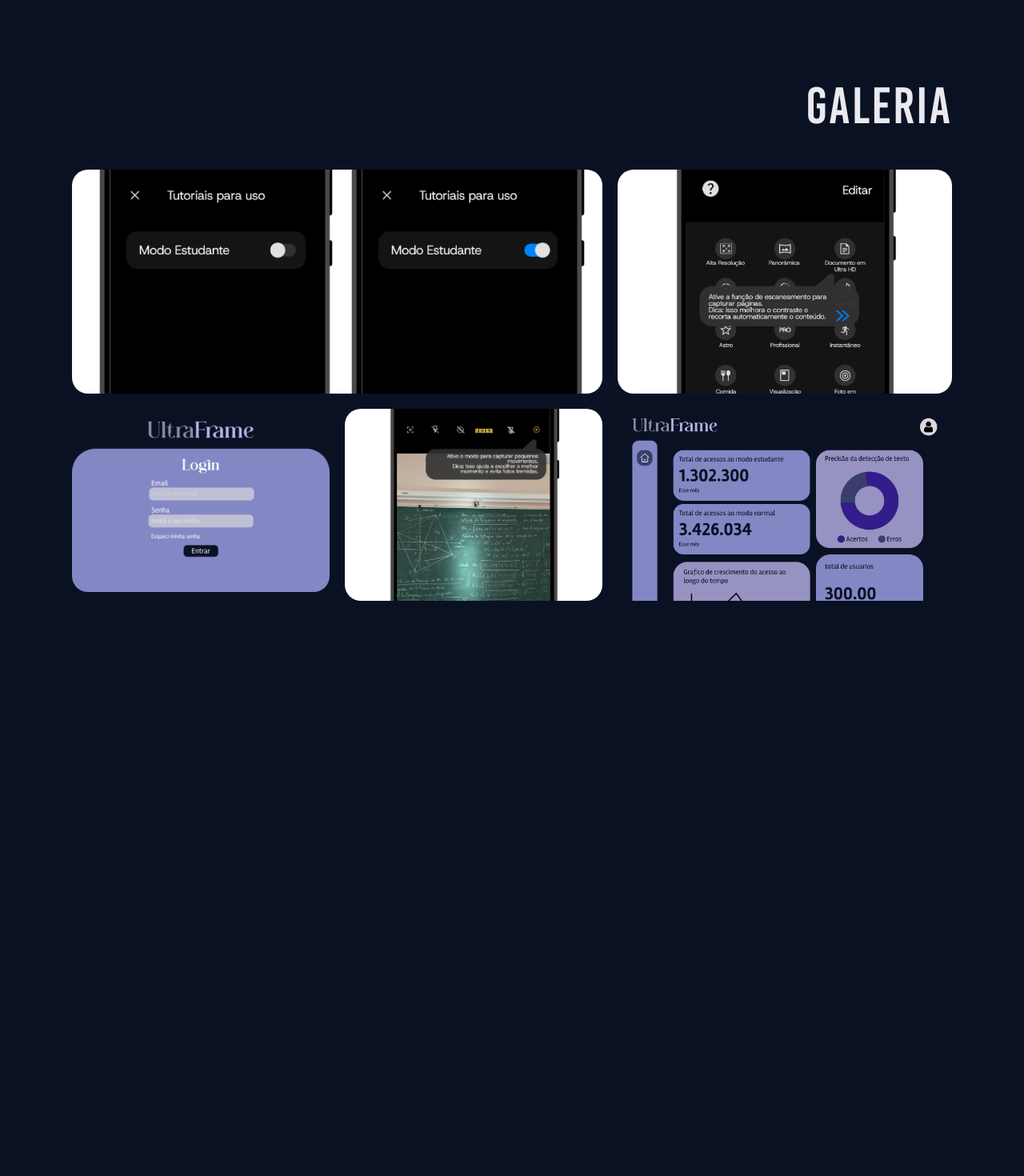
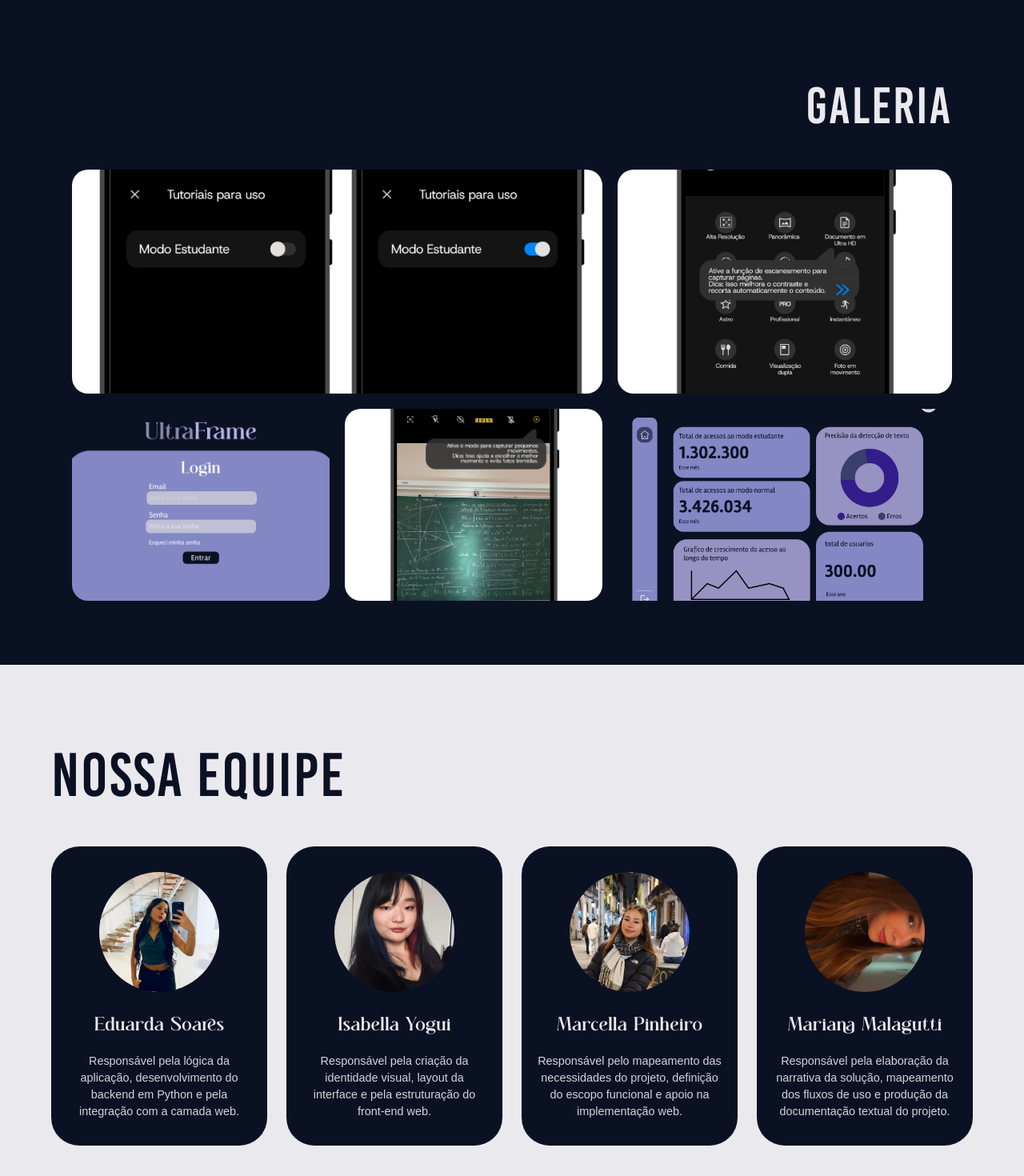
Before and after one commit to isabellayk/Sprint4_Front_Web, a React (Vite) app: page /SecaoEquipe in a window 1280 px wide. Shown: the part 2757-4227 px from the top of the page at 80% size. Before the commit the page ends 3588 px from the top, so only its background shows below. Built offline with nearby package versions, Linux system fonts and the light colour scheme; a web font is replaced by a local one.

Commit message:
feat: Fazendo secao Nossa Equipe e adicionando responsividade à galeria

```diff
--- a/src/App.jsx
+++ b/src/App.jsx
@@ -4,6 +4,7 @@
 import SecaoSolucao from './components/SecaoSolucao';
 import SecaoPub from './components/SecaoPub'
 import SecaoGaleria from './components/SecaoGaleria';
+import SecaoEquipe from './components/SecaoEquipe';
 import '../src/index.css';
 
 function App()  {
@@ -21,6 +22,8 @@
         <SecaoPub />
 
         <SecaoGaleria />
+
+        <SecaoEquipe />
       </body>
     </>
   )
--- /dev/null
+++ b/src/components/SecaoEquipe.jsx
@@ -0,0 +1,76 @@
+import React from 'react'
+
+function SecaoEquipe(){
+  return (
+    <>
+
+        <section className="w-full bg-[#EAE9EE] py-[5rem] px-[5%]" id="equipe">
+            <div className="max-w-[1200px] mx-auto my-0">
+
+
+                <h2 className="font-bebas text-[clamp(3.5rem,6vw,5rem)] text-[#0A1123] text-center sm:text-left mb-[2rem] tracking-[2px]">
+                NOSSA EQUIPE
+                </h2>
+
+
+                <div className="grid grid-cols-1 sm:grid-cols-2 lg:grid-cols-4 gap-8 lg:gap-[1.5rem]">
+
+
+                <article className="bg-[#0A1123] rounded-[35px] p-6 sm:py-[2rem] sm:px-[1.2rem] flex flex-col items-center text-center text-[#EAE9EE]">
+                    <div className="w-[150px] h-[150px] rounded-full overflow-hidden mb-[1.5rem]">
+                    <img src="./src/assets/eduarda.jpeg" alt="Eduarda Soares" className="w-full h-full object-cover" />
+                    </div>
+                    <h3 className="font-mikalea text-[1.5rem] font-normal mb-[1rem] whitespace-nowrap">Eduarda Soares</h3>
+                    <p className="font-sans text-[0.9rem] leading-[1.45] opacity-90">
+                    Responsável pela lógica da aplicação, desenvolvimento do backend em Python
+                    e pela integração com a camada web.
+                    </p>
+                </article>
+
+
+                <article className="bg-[#0A1123] rounded-[35px] p-6 sm:py-[2rem] sm:px-[1.2rem] flex flex-col items-center text-center text-[#EAE9EE]">
+                    <div className="w-[150px] h-[150px] rounded-full overflow-hidden mb-[1.5rem]">
+                    <img src="./src/assets/isabella.jpeg" alt="Isabella Yogui" className="w-full h-full object-cover" />
+                    </div>
+                    <h3 className="font-mikalea text-[1.5rem] font-normal mb-[1rem] whitespace-nowrap">Isabella Yogui</h3>
+                    <p className="font-sans text-[0.9rem] leading-[1.45] opacity-90">
+                    Responsável pela criação da identidade visual, layout da interface e pela
+                    estruturação do front-end web.
+                    </p>
+                </article>
+
+
+                <article className="bg-[#0A1123] rounded-[35px] p-6 sm:py-[2rem] sm:px-[1.2rem] flex flex-col items-center text-center text-[#EAE9EE]">
+                    <div className="w-[150px] h-[150px] rounded-full overflow-hidden mb-[1.5rem]">
+                    <img src="./src/assets/marcella.jpeg" alt="Marcella Pinheiro" className="w-full h-full object-cover" />
+                    </div>
+                    <h3 className="font-mikalea text-[1.5rem] font-normal mb-[1rem] whitespace-nowrap">Marcella Pinheiro</h3>
+                    <p className="font-sans text-[0.9rem] leading-[1.45] opacity-90">
+                    Responsável pelo mapeamento das necessidades do projeto, definição do escopo
+                    funcional e apoio na implementação web.
+                    </p>
+                </article>
+
+
+                <article className="bg-[#0A1123] rounded-[35px] p-6 sm:py-[2rem] sm:px-[1.2rem] flex flex-col items-center text-center text-[#EAE9EE]">
+                    <div className="w-[150px] h-[150px] rounded-full overflow-hidden mb-[1.5rem]">
+                    <img src="./src/assets/mariana.jpeg" alt="Mariana Malagutti" className="w-full h-full object-cover" />
+                    </div>
+                    <h3 className="font-mikalea text-[1.5rem] font-normal mb-[1rem] whitespace-nowrap">Mariana Malagutti</h3>
+                    <p className="font-sans text-[0.9rem] leading-[1.45] opacity-90">
+                    Responsável pela elaboração da narrativa da solução, mapeamento dos fluxos
+                    de uso e produção da documentação textual do projeto.
+                    </p>
+                </article>
+
+                </div>
+
+            </div>
+            </section>
+
+
+    </>
+  )
+}
+
+export default SecaoEquipe
--- a/src/components/SecaoGaleria.jsx
+++ b/src/components/SecaoGaleria.jsx
@@ -4,36 +4,40 @@
   return (
     <>
 
-        <section className="w-full bg-[0A1123] py-[5rem] px-[5%]" id="galeria">
+     <section className="w-full bg-[#0A1123] py-[5rem] px-[5%]" id="galeria">
   <div className="max-w-[1100px] mx-auto my-0">
 
-                <h2 className="font-bebas text-[clamp(3rem,5vw,4.5rem)] text-[#EAE9EE] text-right mb-[2rem] tracking-[2px]">GALERIA</h2>
 
-                <div className="grid grid-cols-[1fr_1fr_1.3fr] grid-rows-[280px_240px] gap-[1.2rem]">
+    <h2 className="font-bebas text-[clamp(3rem,5vw,4.5rem)] text-[#EAE9EE] text-center md:text-right mb-[2rem] tracking-[2px]">
+      GALERIA
+    </h2>
 
-                <div className="rounded-[20px] overflow-hidden w-full h-full object-cover block col-span-2 row-start-1">
-                    <img src="./src/assets/galeria1.png" alt="Modo Estudante desativado e ativado" />
+    <div className="grid grid-cols-1 md:grid-cols-[1fr_1fr_1.3fr] grid-rows-none md:grid-rows-[280px_240px] gap-[1.2rem]">
+
+
+      <div className="rounded-[20px] overflow-hidden w-full h-[220px] md:h-full col-span-1 md:col-span-2 md:row-start-1">
+        <img src="./src/assets/galeria1.png" alt="Modo Estudante desativado e ativado" className="w-full h-full object-cover" />
+      </div>
+
+      <div className="rounded-[20px] overflow-hidden w-full h-[220px] md:h-full col-span-1 md:col-start-3 md:row-start-1">
+        <img src="./src/assets/galeria2.png" alt="Foto Galeria 2" className="w-full h-full object-cover" />
       </div>
 
 
-                <div className="rounded-[20px] overflow-hidden w-full h-full object-cover block col-start-3 row-start-1">
-                    <img src="./src/assets/galeria2.png" alt="Foto Galeria 2" />
+      <div className="rounded-[20px] overflow-hidden w-full h-[220px] md:h-full col-span-1 md:col-start-1 md:row-start-2">
+        <img src="./src/assets/galeria3.png" alt="Foto Galeria 3" className="w-full h-full object-cover" />
       </div>
 
 
-                <div className="rounded-[20px] overflow-hidden w-full h-full object-cover block col-start-1 row-start-2">
-                    <img src="./src/assets/galeria3.png" alt="Foto Galeria 3" className='rounded-[20px]' />
+      <div className="rounded-[20px] overflow-hidden w-full h-[220px] md:h-full col-span-1 md:col-start-2 md:row-start-2">
+        <img src="./src/assets/galeria4.png" alt="Foto Galeria 4" className="w-full h-full object-cover" />
       </div>
 
 
-                <div className="rounded-[20px] overflow-hidden w-full h-full object-cover block col-start-2 row-start-2">
-                    <img src="./src/assets/galeria4.png" alt="Foto Galeria 4" />
+      <div className="rounded-[20px] overflow-hidden w-full h-[220px] md:h-full col-span-1 md:col-start-3 md:row-start-2">
+        <img src="./src/assets/card4.png" alt="Foto Dashboard" className="w-full h-full object-cover" />
       </div>
 
-
-                <div className="rounded-[20px] overflow-hidden w-full h-full object-cover block col-start-3 row-start-2">
-                    <img src="./src/assets/card4.png" alt="Foto Dashboard" />
-                </div>
     </div>
 
   </div>
```
Lines whose indentation alone changed are shown as unchanged.
